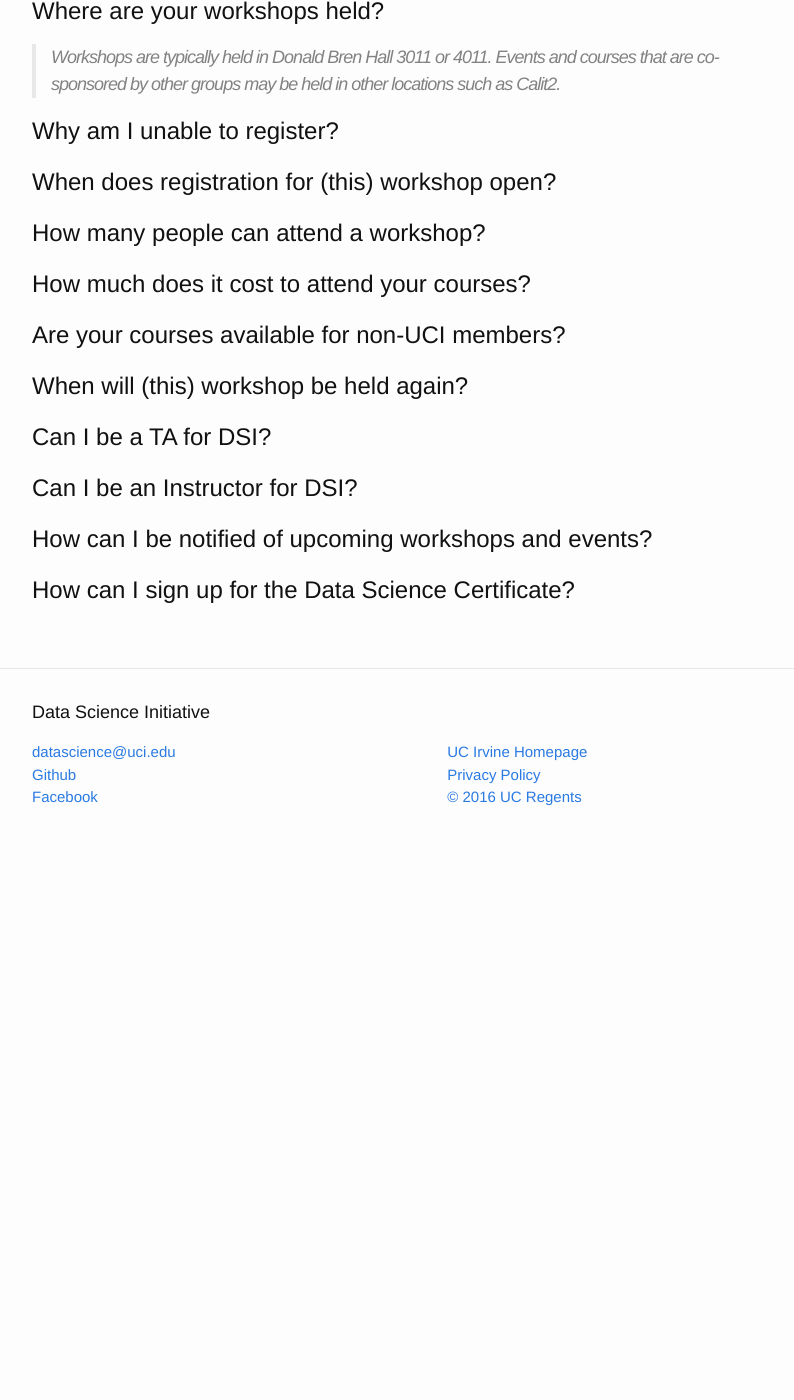
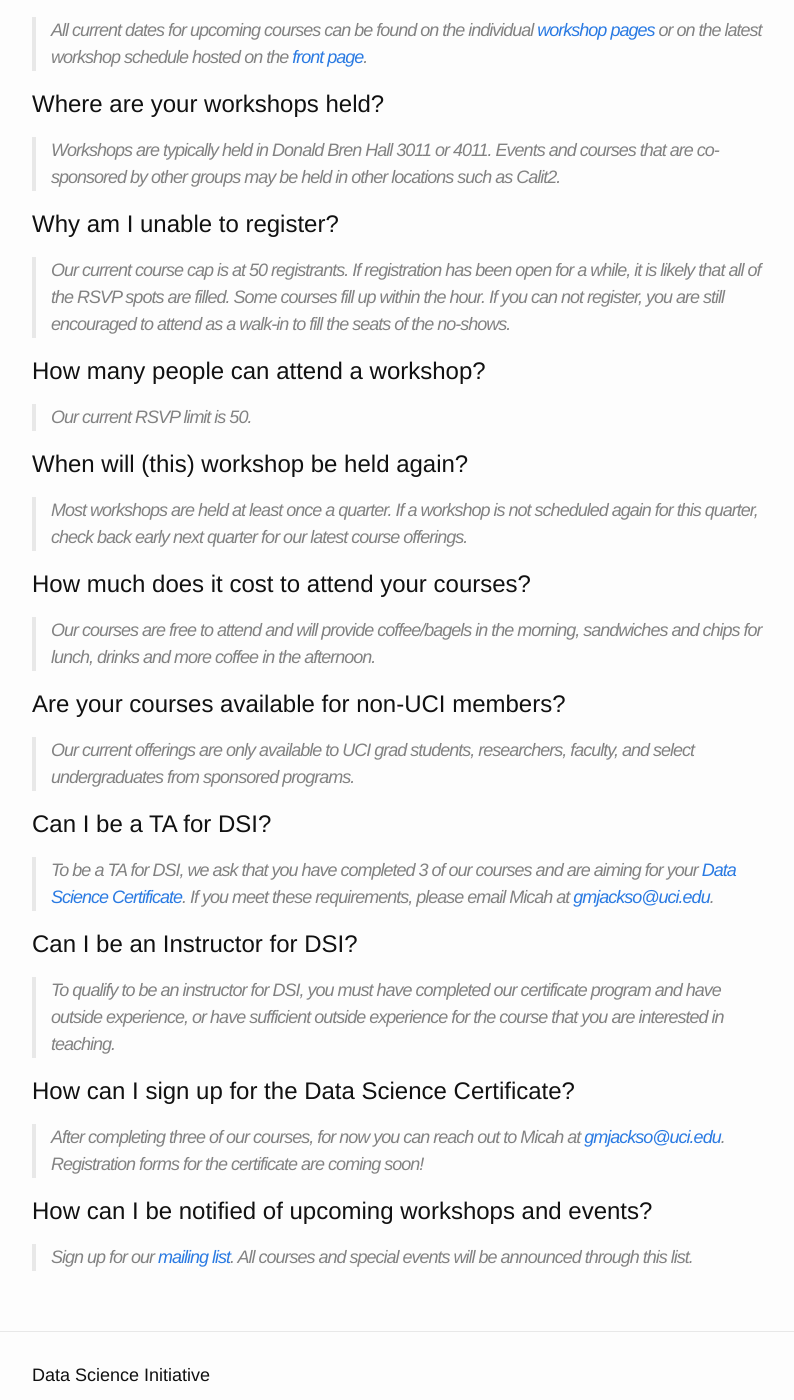
Before and after one commit to UCIDataScienceInitiative/UCIDataScienceInitiative.github.io, a Jekyll site: the page built from Resources/FAQ.md, in a window 1280 px wide and 1400 px high, scrolled down 451 px. Shown: the whole window, without its empty margins (238-1032 px from the left). Built offline with Jekyll 4.4.1, drawn with Linux system fonts in a browser that asks for light colours; before the commit the page ends 1320 px from its top, so only the background shows below that; some of the changed text lies outside the part shown.

Commit message:
finished FAQ, linked to resources page

```diff
--- a/Resources/FAQ.md
+++ b/Resources/FAQ.md
@@ -1,39 +1,46 @@
 ---
 layout: page
-title: Resources
-permalink: /FAQ/
+title: FAQ
+permalink: Resources/FAQ/
 ---
 
 ## FAQ
+
+# When does registration for \(this\) workshop open?
+> Registration for a workshop typically opens 7 days before the course is scheduled.
 
 # What time of the day is \(this\) workshop?
 > Workshops are typically held from 9:00am - 5:00pm with sign-ins beginning just after 8:30am.
 
 # What are the dates for \(these\) workshops?
-> All current dates for upcoming courses can be found on the individual
-> <a href="http://ucidatascienceinitiative.github.io/Workshops/">workshop pages</a> or
-> on the latest workshop schedule hosted on the <a href="http://ucidatascienceinitiative.github.io">front page</a>.
+> All current dates for upcoming courses can be found on the individual [workshop pages](http://ucidatascienceinitiative.github.io/Workshops/) or on the latest workshop schedule hosted on the [front page](http://ucidatascienceinitiative.github.io).
 
 # Where are your workshops held?
 > Workshops are typically held in Donald Bren Hall 3011 or 4011. Events and courses that are co-sponsored by other groups may be held in other locations such as Calit2.
 
-
 # Why am I unable to register?
-
-# When does registration for \(this\) workshop open?
+> Our current course cap is at 50 registrants. If registration has been open for a while, it is likely that all of the RSVP spots are filled. Some courses fill up within the hour. If you can not register, you are still encouraged to attend as a walk-in to fill the seats of the no-shows.
 
 # How many people can attend a workshop?
+> Our current RSVP limit is 50.
+
+# When will \(this\) workshop be held again?
+> Most workshops are held at least once a quarter. If a workshop is not scheduled again for this quarter, check back early next quarter for our latest course offerings.
 
 # How much does it cost to attend your courses?
+> Our courses are free to attend and will provide coffee/bagels in the morning, sandwiches and chips for lunch, drinks and more coffee in the afternoon.
 
 # Are your courses available for non-UCI members?
-
-# When will \(this\) workshop be held again?
+> Our current offerings are only available to UCI grad students, researchers, faculty, and select undergraduates from sponsored programs.
 
 # Can I be a TA for DSI?
+> To be a TA for DSI, we ask that you have completed 3 of our courses and are aiming for your [Data Science Certificate](http://datascience.uci.edu/data-science-certificate-program/). If you meet these requirements, please email Micah at [gmjackso@uci.edu](mailto:gmjackso@uci.edu).
 
 # Can I be an Instructor for DSI?
+> To qualify to be an instructor for DSI, you must have completed our certificate program and have outside experience, or have sufficient outside experience for the course that you are interested in teaching.
+
+# How can I sign up for the Data Science Certificate?
+> After completing three of our courses, for now you can reach out to Micah at [gmjackso@uci.edu](mailto:gmjackso@uci.edu). Registration forms for the certificate are coming soon!
 
 # How can I be notified of upcoming workshops and events?
-
-# How can I sign up for the Data Science Certificate?
+> Sign up for our [mailing list](https://maillists.uci.edu/mailman/listinfo/datascience-initiative/). All courses and special events will be announced through this list.
```
